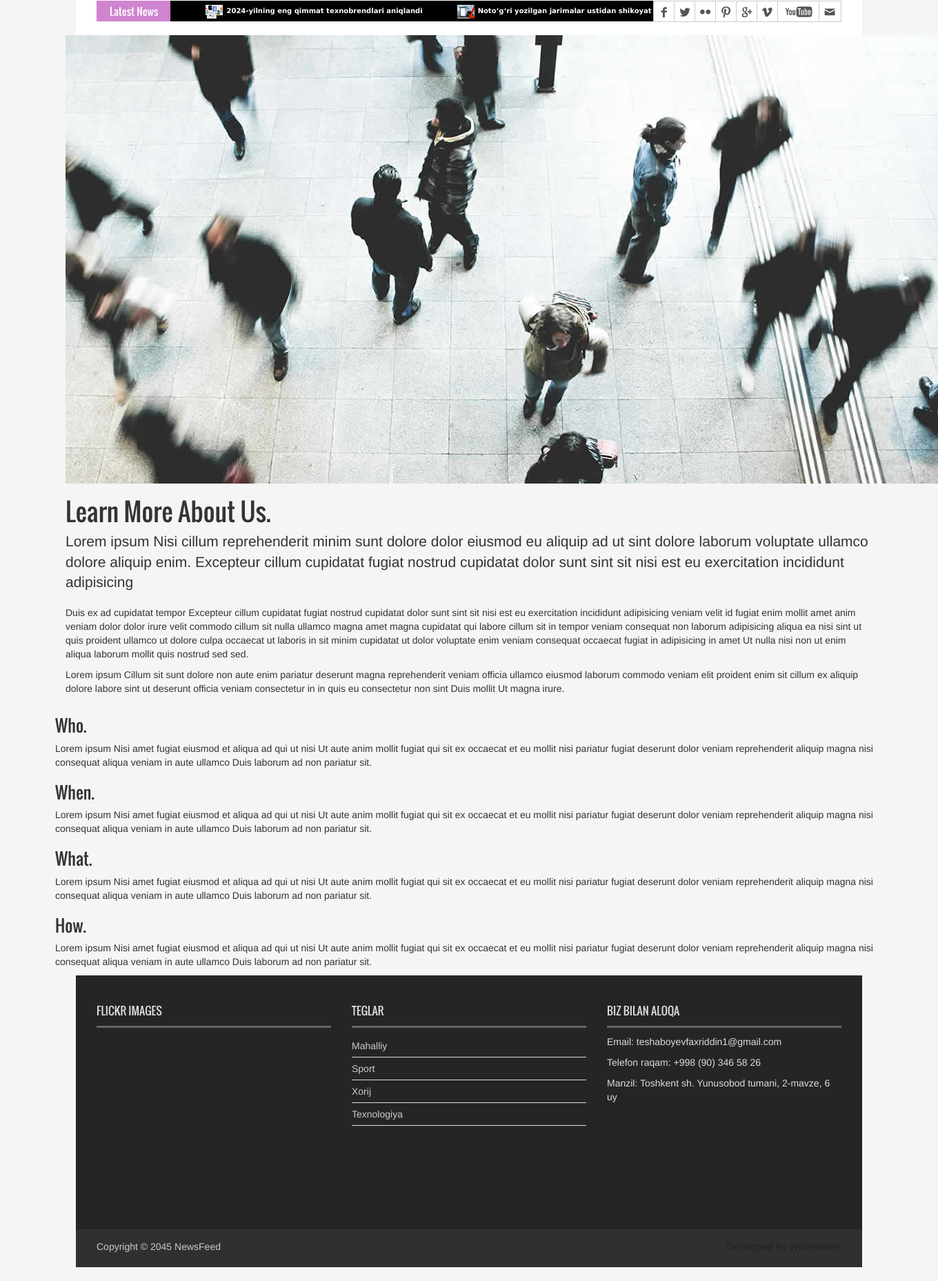
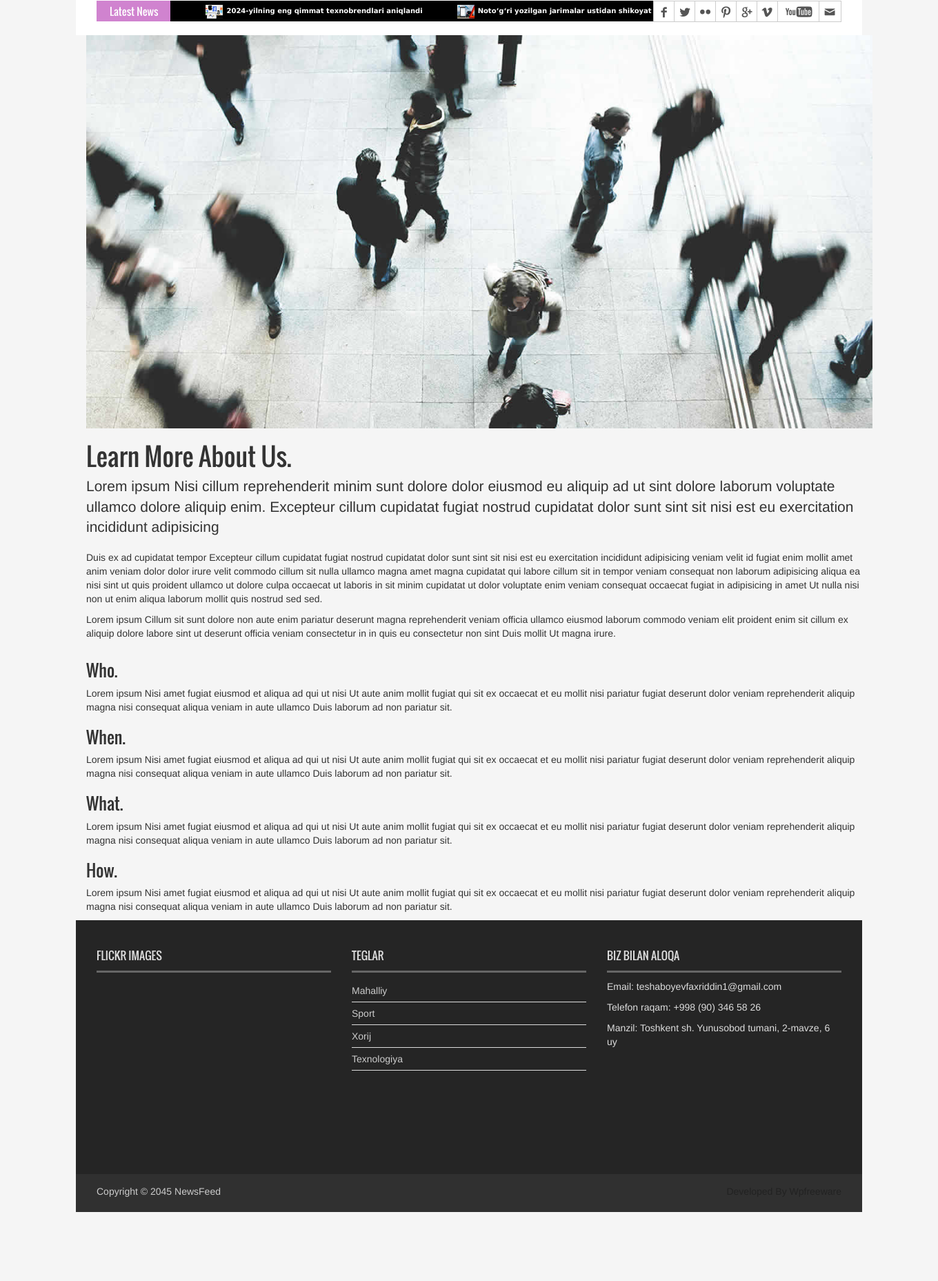
Before and after one commit to Faxriddin2oo2/news_project, a Django app: page /about/ in a window 1360 px wide; the page is wider, and only the part inside the window is pictured. Shown: the part 265-2122 px from the top of that part at 69% size. After the commit the page ends 2022 px from the top of that part, so only its background shows below. Run offline with Django 5.2, Linux system fonts and the light colour scheme; data comes from the database, SQL or seed files in the repository; both versions use the stored data as it was after the commit; some libraries are stand-ins or nearby versions.

Commit message:
about.html design changes

```diff
--- a/templates/news/about.html
+++ b/templates/news/about.html
@@ -7,13 +7,13 @@
 
    <!-- content
    ================================================== -->
-
+<div class="container">
 	<section id="content-wrap" class="site-page">
 	<div class="row co">
 		<div class="col-twelve">
-		<section>
+			<section class="container">
 				<div class="content-media">
-					<img src="{%static 'images/about-us.jpg'%}">
+					<img src="{%static 'images/about-us.jpg'%}" width="100%">
 					</div>
 
 					<div class="primary-content">
@@ -26,7 +26,7 @@
 
 						<p>Lorem ipsum Cillum sit sunt dolore non aute enim pariatur deserunt magna reprehenderit veniam officia ullamco eiusmod laborum commodo veniam elit proident enim sit cillum ex aliquip dolore labore sint ut deserunt officia veniam consectetur in in quis eu consectetur non sint Duis mollit Ut magna irure.</p>
 
-					<div class="row block-1-2 block-tab-full">
+						<div class="container row block-1-2 block-tab-full">
 							<div class="bgrid">
 								<h3>Who.</h3>
 								<p>Lorem ipsum Nisi amet fugiat eiusmod et aliqua ad qui ut nisi Ut aute anim mollit fugiat qui sit ex occaecat et eu mollit nisi pariatur fugiat deserunt dolor veniam reprehenderit aliquip magna nisi consequat aliqua veniam in aute ullamco Duis laborum ad non pariatur sit.</p>
@@ -37,7 +37,7 @@
 								<p>Lorem ipsum Nisi amet fugiat eiusmod et aliqua ad qui ut nisi Ut aute anim mollit fugiat qui sit ex occaecat et eu mollit nisi pariatur fugiat deserunt dolor veniam reprehenderit aliquip magna nisi consequat aliqua veniam in aute ullamco Duis laborum ad non pariatur sit.</p>
 							</div>
 
-						<div class="bgrid">
+							<div>
 								<h3>What.</h3>
 								<p>Lorem ipsum Nisi amet fugiat eiusmod et aliqua ad qui ut nisi Ut aute anim mollit fugiat qui sit ex occaecat et eu mollit nisi pariatur fugiat deserunt dolor veniam reprehenderit aliquip magna nisi consequat aliqua veniam in aute ullamco Duis laborum ad non pariatur sit.</p>
 							</div>
@@ -55,5 +55,5 @@
 	</div> <!-- end row -->
 
 	</section>
-
+</div>
 {% endblock content %}
```
Also changed, not shown: db.sqlite3. Lines whose indentation alone changed are shown as unchanged.
